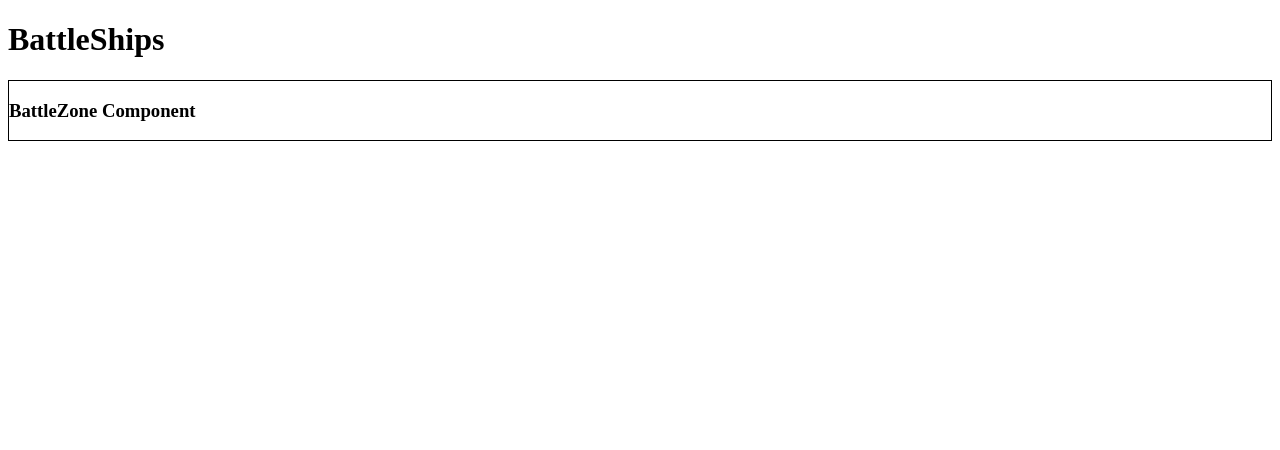
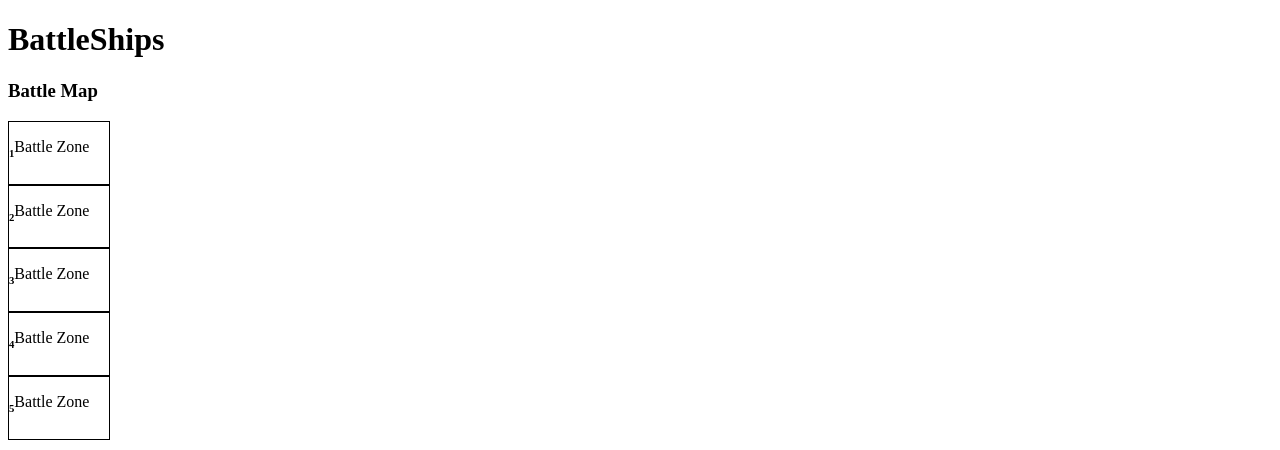
Before and after one commit to eriknyberg91/React-Typescript-Battleships, a React (Create React App) app: page / in a window 1280 px wide. Shown: the top 450 px of the page. Built offline with nearby package versions, Linux system fonts and the light colour scheme.

Commit message:
Basic functionality of rendering a list of BattleZones and returning ID when clicked.

```diff
--- a/src/App.tsx
+++ b/src/App.tsx
@@ -1,13 +1,29 @@
-import React from 'react';
+import React, { useState } from 'react';
 import logo from './logo.svg';
 import './App.css';
 import BattleZone from './Components/BattleZone/BattleZone';
+import BattleMap from './Components/BattleMap/BattleMap';
+import IBattleZone from './Classes/IBattleZone';
 
 function App() {
+
+  const [zoneList, setZoneList] = useState<IBattleZone[]>([
+    {id: 1, isClicked: false},
+    {id: 2, isClicked: false},
+    {id: 3, isClicked: false},
+    {id: 4, isClicked: false},
+    {id: 5, isClicked: false}
+  ])
+
+  const handleClick = (id: number) => {
+    console.log(id);
+  }
+
+
   return (
     <div className="App">
       <h1>BattleShips</h1>
-      <BattleZone></BattleZone>
+      <BattleMap list={zoneList} handleClick={handleClick} />
     </div>
   );
 }
--- /dev/null
+++ b/src/Components/BattleMap/BattleMap.css
@@ -0,0 +1,5 @@
+.battle-zone{
+    border: 1px solid black;
+    display: flex;
+    width: 100px;
+}
--- /dev/null
+++ b/src/Components/BattleMap/BattleMap.tsx
@@ -0,0 +1,28 @@
+import React from 'react'
+import BattleZone from '../BattleZone/BattleZone'
+import IBattleZone from '../../Classes/IBattleZone';
+import './BattleMap.css'
+
+interface Props {
+    list: IBattleZone[];
+    handleClick(x: number): void;
+}
+
+
+const BattleMap = ({list, handleClick} : Props) => {
+  return (
+    <div className="battle-map-container">
+        <h3>Battle Map</h3>
+        {list.map((zone) => (
+            <div className="battle-zone" onClick={() => handleClick(zone.id)}>
+                <h6>{zone.id}</h6>
+                <p>{zone.isClicked}</p>
+                <p>Battle Zone</p>
+            </div>
+        ))}
+
+    </div>
+  )
+}
+
+export default BattleMap
--- a/src/Components/BattleZone/BattleZone.tsx
+++ b/src/Components/BattleZone/BattleZone.tsx
@@ -1,10 +1,15 @@
 import React from 'react'
 import './BattleZone.css'
+import IBattleZone from '../../Classes/IBattleZone'
 
-const BattleZone = () => {
+
+
+const BattleZone = (x: IBattleZone, ) => {
   return (
-    <div className="battle-zone-container">
+    <div className="battle-zone-container" >
         <h3>BattleZone Component</h3>
+        <p>Id: {x.id}</p>
+        <p>isClicked: {x.isClicked}</p>
     </div>
 
   )
```
